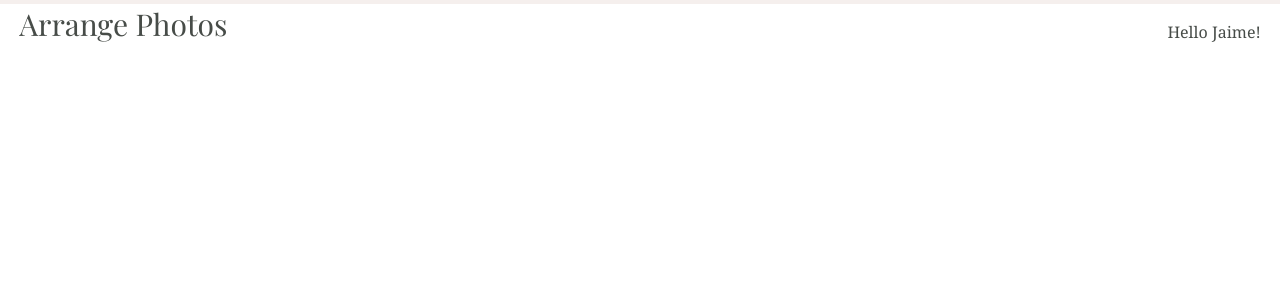
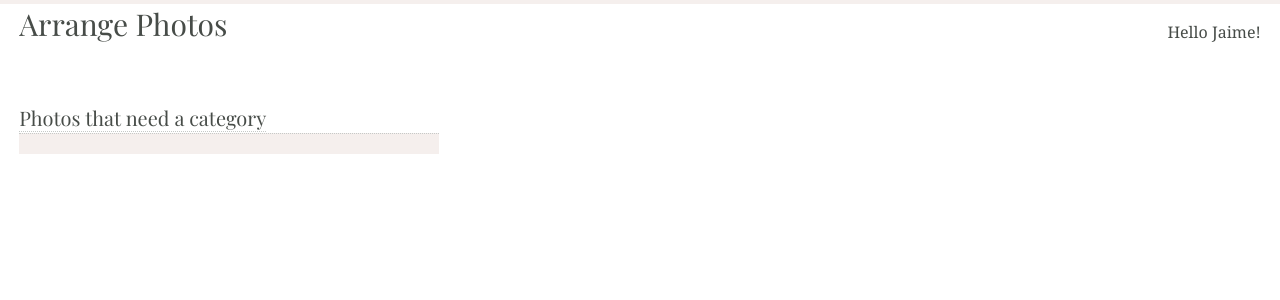
Before and after one commit to JB4GDI/venue-app-jaime-barriga, a React (Create React App) app: page / in a window 1280 px wide. Shown: the top 300 px of the page. Built offline with nearby package versions, Linux system fonts and the light colour scheme; a web font is replaced by a local one.

Commit message:
Added the component for the uncategorized photos

```diff
--- a/src/App.js
+++ b/src/App.js
@@ -1,12 +1,14 @@
 import React, { Component } from 'react';
 import './App.css';
 import Header from './components/Header';
+import UncategorizedPhotoList from './components/UncategorizedPhotoList';
 
 class App extends Component {
   render() {
     return (
       <div className="App">
         <Header />
+        <UncategorizedPhotoList />
       </div>
     );
   }
--- /dev/null
+++ b/src/components/UncategorizedPhotoList.js
@@ -0,0 +1,22 @@
+import React from 'react';
+
+class UncategorizedPhotoList extends React.Component {
+  render () {
+    return (
+      <div className="unassigned_photo_container fl">
+
+        <div className="unassigned_headline fancy_border_bottom fl">
+          <h2>Photos that need a category</h2>
+        </div>
+
+        <div className="photo_list fancy_border_top full_width fl">
+
+        </div>
+
+      </div>
+    );
+  }
+
+}
+
+export default UncategorizedPhotoList;
```
